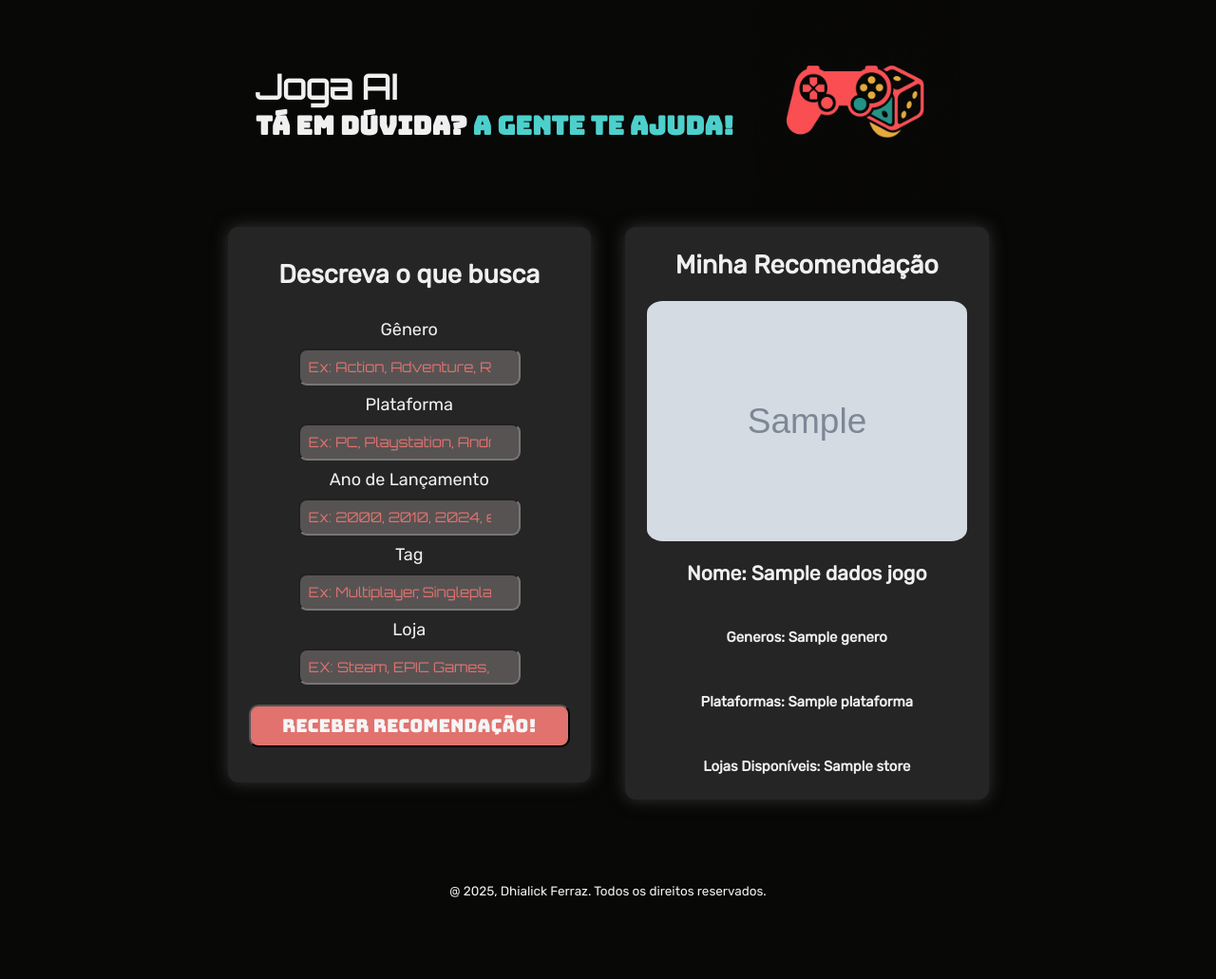
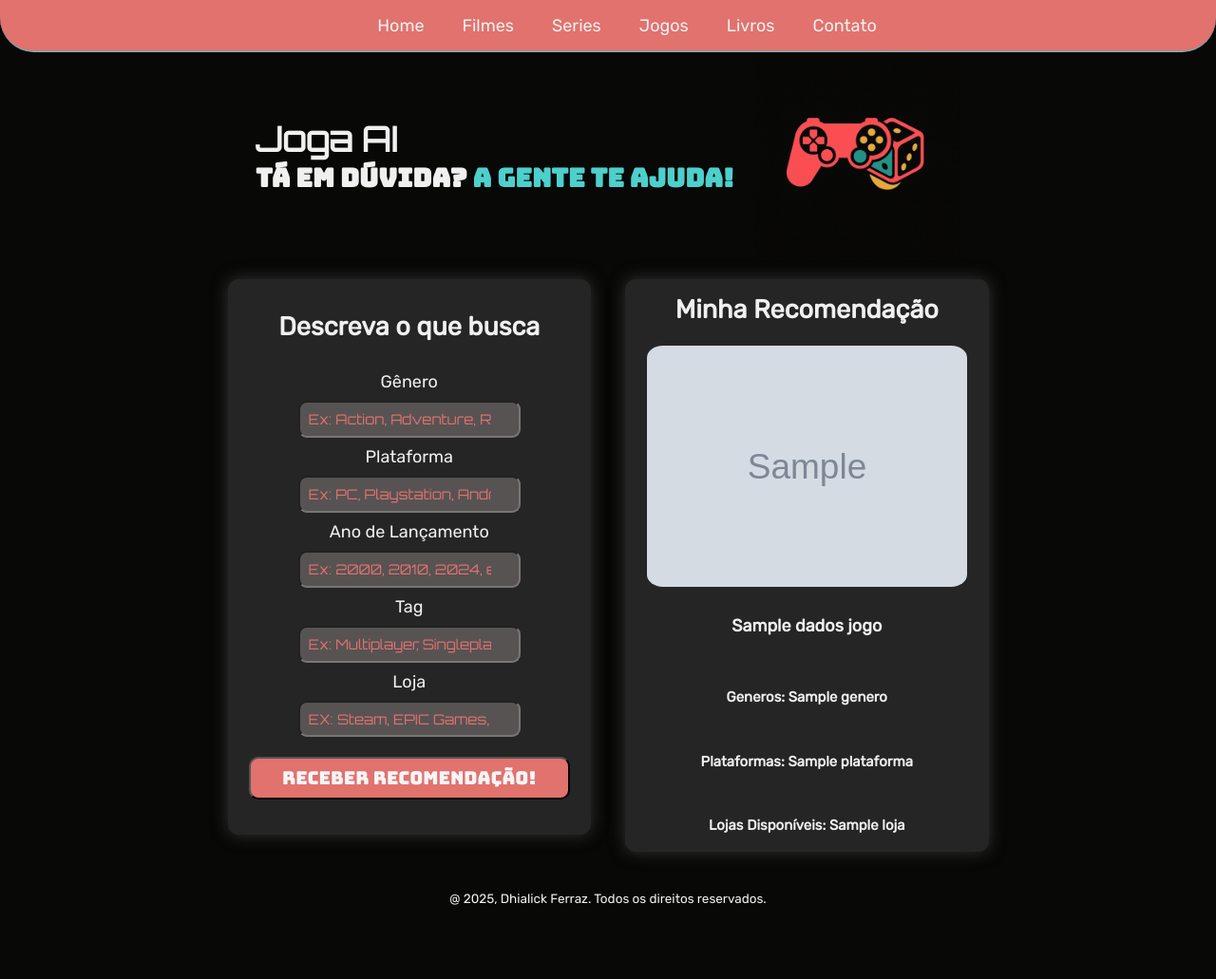
Before and after one commit to Dhialick/JogaAI, a Python web app: template templates/recomendar_jogo.html in a window 1280 px wide. Shown: the whole page at 95% size. Before the commit the page ends 945 px from the top, so only its background shows below. Run offline with Jinja, Linux system fonts and the light colour scheme; the template is opened without the code that fills it: most values are stand-ins (such as "Sample title", 1, 10 or a date in 2020); grey boxes marked "Sample" are stand-in pictures; some libraries are stand-ins or nearby versions.

Commit message:
edge case corrigido: nenhum jogo encontrado

```diff
--- a/static/css/styleJogos.css
+++ b/static/css/styleJogos.css
@@ -38,6 +38,31 @@ body {
     margin: 0;
     display: flex;
     flex-direction: column;
+}
+
+#menu {
+    background-color: var(--main-color);
+    width: 100vw;
+    height: 3rem;
+    display: flex;
+    justify-content: center;
+    align-items: center;
+    border-bottom-left-radius: 2rem;
+    border-bottom-right-radius: 2rem;
+    z-index: 1000;
+    border-bottom: 1px solid var(--secondary-color);
+}
+
+#menu ul {
+    list-style: none;
+    display: flex;
+    flex-direction: row;
+    gap: 40px;
+}
+
+#menu ul li:hover {
+    transform: scale(1.1);
+    cursor: pointer;
 }
 
 .container {
@@ -121,6 +146,14 @@ header div h3 strong {
     border-radius: 5%;
 }
 
+#nome_recomendado {
+    font-size: 1rem;
+}
+
+.dados_recomendado {
+    justify-content: left;
+}
+
 #formulario form {
     display: flex;
     flex-direction: column;
@@ -165,5 +198,5 @@ footer {
   font-size: 0.75rem;
   display: flex;
   justify-content: center;
-  margin-top: 3.125rem;
+  margin-top: 0.5rem;
 }
--- a/static/css/styleMain.css
+++ b/static/css/styleMain.css
@@ -115,12 +115,16 @@ header div h3 strong {
     justify-content: center;
     align-items: center;
     object-fit: contain;
-    box-shadow: 0px 0px 0.5rem 0.1rem var(--secondary-color);
     background-size: cover;
     background-position: center;
     background-repeat: no-repeat;
     border-radius: 8px;
     margin: 1rem;
+}
+
+#menu .opcao_menu:hover {
+    box-shadow: 0px 0px 0.5rem 0.1rem var(--secondary-color);
+    transform: scale(1.1);
 }
 
 #rec_jogo {
--- a/templates/recomendar_jogo.html
+++ b/templates/recomendar_jogo.html
@@ -9,6 +9,16 @@
         <link rel="stylesheet" href="https://cdnjs.cloudflare.com/ajax/libs/font-awesome/7.0.0/css/all.min.css">
     </head>
     <body>
+        <nav id="menu">
+            <ul>
+                <li href="/">Home</li>
+                <li href="/filmes">Filmes</li>
+                <li href="/series">Series</li>
+                <li href="/jogos">Jogos</li>
+                <li href="/livros">Livros</li>
+                <li href="">Contato</li>
+            </ul>
+        </nav>
         <header>
             <div id="titulo">
                 <h1>Joga AI</h1>
@@ -68,20 +78,29 @@
                     </form>
                 </section>
                 <section id="resultado">
+                    {% if erro and buscou%}
+                        <p class="mensagem_erro">{{erro}}</p>
+                    {% endif %}
+
                     {% if not dados_jogo %}
-                    <img src="{{url_for('static', filename='img/placeholder.png')}}" title="resultado">
+                        <img src="{{url_for('static', filename='img/placeholder.png')}}" title="resultado">
                     {% else %}
+
                     <h2>Minha Recomendação</h2>
+
                     <img id="game_cover" src="{{ dados_jogo.background_image}}" alt="capa" title="capa"/>
-                    <h3>Nome: {{ dados_jogo.titulo }}</h3>
+                    <h5 id="nome_recomendado">{{ dados_jogo.titulo }}</h5>
+
                     {% if dados_jogo.generos %}
-                    <h5>Generos: {{ dados_jogo.generos | join(',') }}</h5>
+                        <h5 class="dados_recomendado">Generos: {{ dados_jogo.generos | join(', ') }}</h5>
                     {% endif %}
+
                     {% if dados_jogo.plataformas %}
-                    <h5>Plataformas: {{ dados_jogo.plataformas | join(',') }}</h5>
+                        <h5 class="dados_recomendado">Plataformas: {{ dados_jogo.plataformas | join(', ') }}</h5>
                     {% endif %}
-                    {% if dados_jogo.stores %}
-                    <h5>Lojas Disponíveis: {{ dados_jogo.stores | join(',') }}</h5>
+
+                    {% if dados_jogo.loja %}
+                        <h5 class="dados_recomendado">Lojas Disponíveis: {{ dados_jogo.loja | join(', ') }}</h5>
                     {% endif %}
                     {% endif %}
                 </section>
```
Also changed, not shown: app/routes.py (+23 -13 lines).
